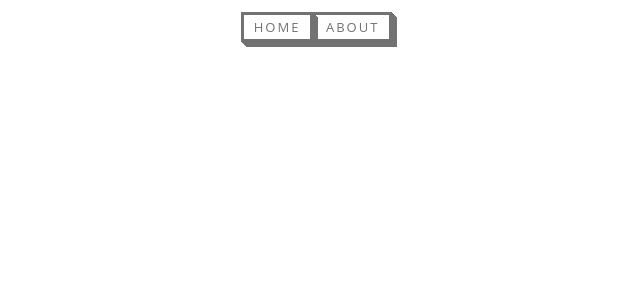
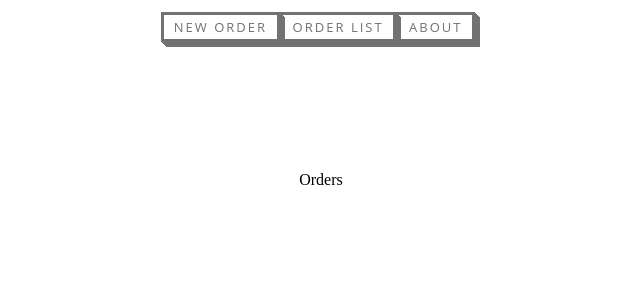
Before and after one commit to balicaionut/vue_self_service, a Vue app: page /orderList in a window 1280 px wide. Before the commit this address had no page. Shown: the top 300 px of the page, without its empty margins (319-959 px from the left). Built offline with nearby package versions, Linux system fonts and the light colour scheme.

Commit message:
Added order list processing and saving to local storage

```diff
--- a/src/App.vue
+++ b/src/App.vue
@@ -1,6 +1,7 @@
 <template>
   <nav>
-    <router-link class="button-54" to="/">Home</router-link>
+    <router-link class="button-54" to="/">New Order</router-link>
+    <router-link class="button-54" to="/orderList">Order List</router-link>
     <router-link class="button-54" to="/about">About</router-link>
   </nav>
   <router-view />
@@ -10,7 +11,7 @@
 nav {
   position: absolute;
   padding: 10px;
-  left: calc(50% - 90px);
+  left: calc(50% - 170px);
 }
 .button-54 {
   font-family: 'Open Sans', sans-serif;
--- a/src/components/SelfService.vue
+++ b/src/components/SelfService.vue
@@ -87,9 +87,26 @@ export default {
       return total;
     },
     placeOrder() {
-      let order = this.products;
-      order = order.filter((item) => item.active !== false);
-      console.log('order: ', order);
+      const order = {};
+      order.products = this.products;
+      let orderList = JSON.parse(localStorage.getItem('orderList'));
+      if (!orderList) {
+        orderList = [];
+      }
+      let orderNumber = 1;
+      if (orderList.length > 0) {
+        orderNumber = orderList[orderList.length - 1].number + 1;
+      }
+      order.number = orderNumber;
+      order.products = order.products.filter((item) => item.active !== false);
+      order.products.forEach((item) => {
+        order.prepTime = order.prepTime
+          ? order.prepTime + item.prepTime * item.quantity
+          : item.prepTime * item.quantity;
+      });
+      order.timeStamp = new Date().getTime();
+      orderList.push(order);
+      localStorage.setItem('orderList', JSON.stringify(orderList));
     },
   },
 };
--- a/src/router/index.js
+++ b/src/router/index.js
@@ -8,12 +8,14 @@ const routes = [
     component: HomeView,
   },
   {
+    path: '/orderList',
+    name: 'orderList',
+    component: () => import('../views/OrderList.vue'),
+  },
+  {
     path: '/about',
     name: 'about',
-    // route level code-splitting
-    // this generates a separate chunk (about.[hash].js) for this route
-    // which is lazy-loaded when the route is visited.
-    component: () => import(/* webpackChunkName: "about" */ '../views/AboutView.vue'),
+    component: () => import('../views/AboutView.vue'),
   },
 ];
 
--- /dev/null
+++ b/src/views/OrderList.vue
@@ -0,0 +1,22 @@
+<template>
+  <div class="orderList">
+    <p>Orders</p>
+  </div>
+</template>
+
+<script>
+export default {
+  name: 'orderList',
+};
+</script>
+
+<style>
+.orderList {
+  margin: 0;
+  position: absolute;
+  top: 180px;
+  left: 50%;
+  margin-right: -50%;
+  transform: translate(-50%, -50%);
+}
+</style>
```
